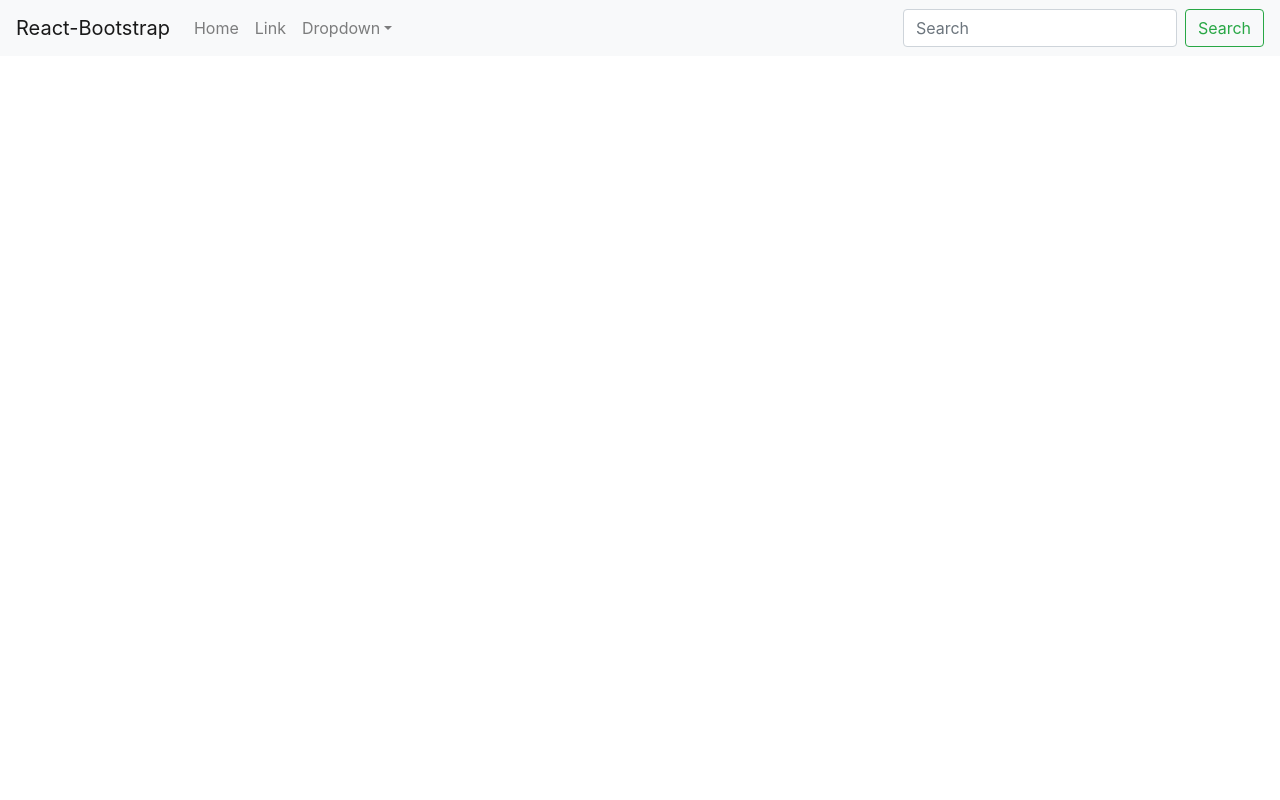
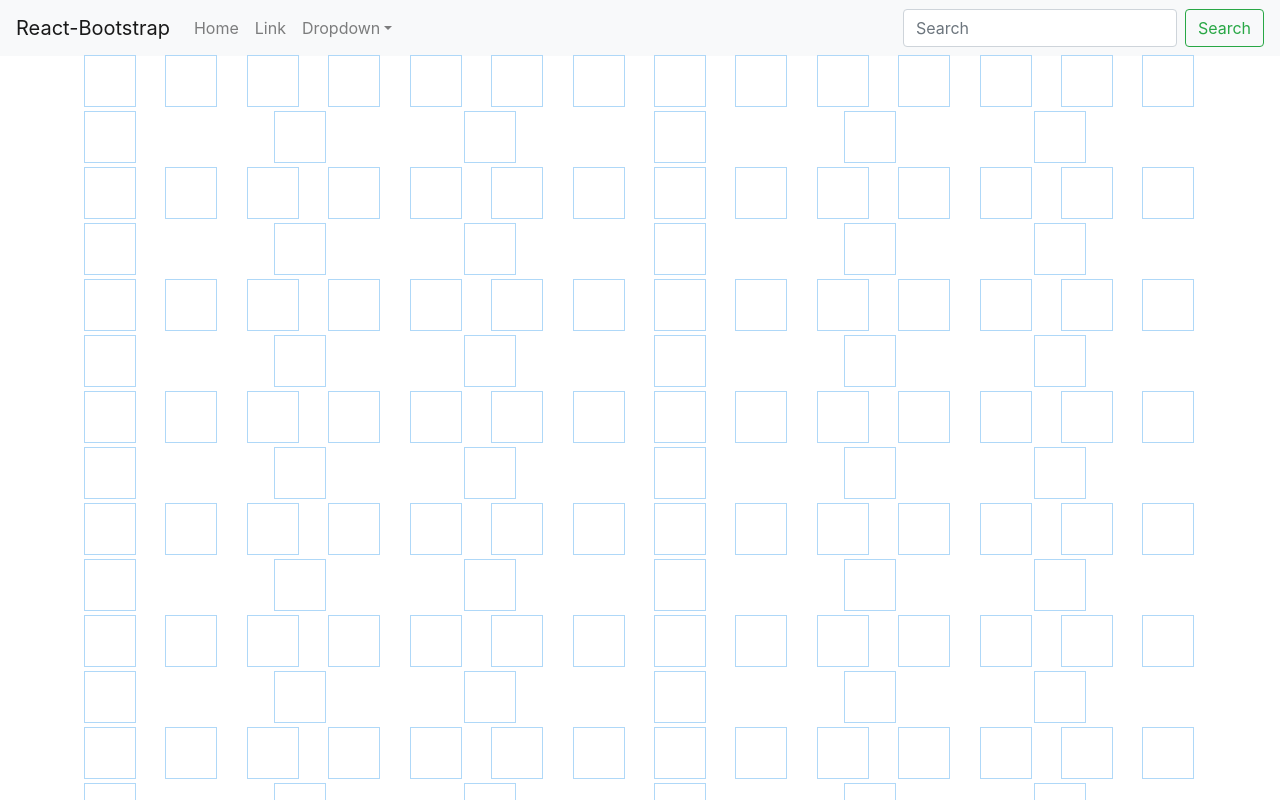
Before and after one commit to AndrewPochapsky/genetic-visualizer, a React (Create React App) app: page / in a window 1280 px wide. Both pictures are taken after a click on the button "Visualize". Shown: the top 800 px of the page. Built offline with nearby package versions, Linux system fonts and the light colour scheme.

Commit message:
created dropdown for fixed population size

```diff
--- a/src/App.tsx
+++ b/src/App.tsx
@@ -1,29 +1,29 @@
 import React from "react";
-import Settings from "./components/Settings";
+import Settings, { GridSize } from "./components/Settings";
 import GeneticVisualizer from "./components/GeneticVisualizer";
 import "./App.css";
 
 type AppState = {
   isSettings: boolean;
   endColor: [number, number, number];
-  populationSize: number;
+  gridSize: GridSize;
 };
 
 class App extends React.Component<{}, AppState> {
   state: AppState = {
     isSettings: true,
     endColor: [0, 0, 0],
-    populationSize: 0,
+    gridSize: GridSize.Medium,
   };
 
   switchToVisualize = (
     endColor: [number, number, number],
-    populationSize: number
+    gridSize: GridSize
   ) => {
     this.setState({
       isSettings: false,
       endColor: endColor,
-      populationSize: populationSize,
+      gridSize: gridSize,
     });
   };
 
@@ -34,7 +34,7 @@ class App extends React.Component<{}, AppState> {
       return (
         <GeneticVisualizer
           endColor={this.state.endColor}
-          populationSize={this.state.populationSize}
+          gridSize={this.state.gridSize}
         />
       );
     }
--- /dev/null
+++ b/src/components/GeneticVisualizer.css
@@ -0,0 +1,10 @@
+.grid {
+  margin: 10px auto;
+  width: 50%;
+  display:grid;
+  align-items:start;
+}
+
+.outer {
+	width:100%;
+}
--- a/src/components/GeneticVisualizer.tsx
+++ b/src/components/GeneticVisualizer.tsx
@@ -1,26 +1,68 @@
 import React from "react";
 import Header from "./Header";
 import GeneticNode from "../logic/GeneticNode";
+import { GridSize } from "./Settings";
+import Node from "./node/Node";
+import "./GeneticVisualizer.css";
+import Container from "react-bootstrap/Container";
+import Row from "react-bootstrap/Row";
+import Col from "react-bootstrap/Col";
 
 type VisualizerProps = {
   endColor: [number, number, number];
-  populationSize: number;
+  gridSize: GridSize;
 };
 
 type VisualizerState = {
-  grid: Array<GeneticNode>;
+  grid: GeneticNode[][];
 };
 
 export default class GeneticVisualizer extends React.Component<
   VisualizerProps,
   VisualizerState
 > {
+  state: VisualizerState = {
+    grid: [],
+  };
+
+  componentDidMount() {
+    this.setState({
+      grid: this.getInitialGrid(),
+    });
+  }
+
   render() {
     return (
       <div>
         <Header />
-        <div className="grid"></div>
+        <Container fluid="md">
+          {this.state.grid.map((row, _) => {
+            return (
+              <Row>
+                {row.map((node, nodeIdx) => {
+                  return (
+                    <Col>
+                      <Node key={nodeIdx} geneticNode={node}></Node>
+                    </Col>
+                  );
+                })}
+              </Row>
+            );
+          })}
+        </Container>
       </div>
     );
   }
+
+  getInitialGrid = () => {
+    const grid = [];
+    for (let row = 0; row < 30; row++) {
+      const currentRow = [];
+      for (let col = 0; col < 20; col++) {
+        currentRow.push(new GeneticNode());
+      }
+      grid.push(currentRow);
+    }
+    return grid;
+  };
 }
--- a/src/components/Settings.tsx
+++ b/src/components/Settings.tsx
@@ -5,12 +5,18 @@ import Card from "react-bootstrap/Card";
 
 type SettingsState = {
   endColor: [number, number, number];
-  populationSize: number;
+  gridSize: GridSize;
 };
 
 type SettingsProps = {
   switchToVisualize: Function;
 };
+
+export enum GridSize {
+  Small,
+  Medium,
+  Large,
+}
 
 export default class Settings extends React.Component<
   SettingsProps,
@@ -18,21 +24,32 @@ export default class Settings extends React.Component<
 > {
   state: SettingsState = {
     endColor: [0, 0, 0],
-    populationSize: 0,
+    gridSize: GridSize.Medium,
   };
 
   private handleVisualize = (e: React.FormEvent) => {
-    e.preventDefault();
-    this.props.switchToVisualize(
-      this.state.endColor,
-      this.state.populationSize
-    );
+    this.props.switchToVisualize(this.state.endColor, this.state.gridSize);
   };
 
-  private handlePopulationSizeChange = (
-    e: React.ChangeEvent<HTMLSelectElement>
-  ) => {
-    this.setState({ populationSize: +e.currentTarget.value });
+  private handleGridSizeChange = (e: React.ChangeEvent<HTMLSelectElement>) => {
+    let gridSize = GridSize.Medium;
+    switch (e.currentTarget.value) {
+      case "Small": {
+        gridSize = GridSize.Small;
+        break;
+      }
+      case "Medium": {
+        gridSize = GridSize.Medium;
+        break;
+      }
+      case "Large": {
+        gridSize = GridSize.Large;
+        break;
+      }
+    }
+    this.setState({
+      gridSize: gridSize,
+    });
   };
 
   private handleColorChange = (e: React.ChangeEvent<HTMLSelectElement>) => {
@@ -55,18 +72,21 @@ export default class Settings extends React.Component<
           <Card.Header as="h5">Genetic Visualizer</Card.Header>
           <Card.Body>
             <Form>
-              <Form.Group controlId="formPopulationSize">
-                <Form.Label>Population Size</Form.Label>
-                <Form.Control
-                  type="number"
-                  min="1"
-                  placeholder="Enter population size"
-                  onChange={this.handlePopulationSizeChange}
-                />
-              </Form.Group>
               <Form.Group controlId="formEndColor">
                 <Form.Label>The color to converge to</Form.Label>
                 <Form.Control type="color" onChange={this.handleColorChange} />
+              </Form.Group>
+              <Form.Group controlId="formGridState">
+                <Form.Label>Population Size</Form.Label>
+                <Form.Control
+                  as="select"
+                  defaultValue="Medium"
+                  onChange={this.handleGridSizeChange}
+                >
+                  <option>Small</option>
+                  <option>Medium</option>
+                  <option>Large</option>
+                </Form.Control>
               </Form.Group>
               <Button variant="primary" onClick={this.handleVisualize}>
                 Visualize
--- /dev/null
+++ b/src/components/node/Node.css
@@ -0,0 +1,6 @@
+.node {
+  width: 25px;
+  height: 25px;
+  outline: 1px solid rgb(175, 216, 248);
+  display: inline-block;
+}
--- /dev/null
+++ b/src/components/node/Node.tsx
@@ -0,0 +1,23 @@
+import React from "react";
+import "./Node.css";
+import GeneticNode from "../../logic/GeneticNode";
+
+type NodeProps = {
+  geneticNode: GeneticNode;
+};
+
+export default class Node extends React.Component<NodeProps> {
+  render() {
+    const color = this.props.geneticNode.colorVector;
+    return (
+      <div
+        className="node"
+        style={{
+          backgroundColor: `rgb(${color[0]}, ${color[1]},${color[2]})`,
+          height: "50px",
+          width: "50px",
+        }}
+      ></div>
+    );
+  }
+}
--- a/src/logic/GeneticNode.ts
+++ b/src/logic/GeneticNode.ts
@@ -1,5 +1,5 @@
 export default class GeneticNode {
-  private colorVector: [number, number, number];
+  colorVector: [number, number, number];
   constructor() {
     // Initialize to white.
     this.colorVector = [255, 255, 255];
```
